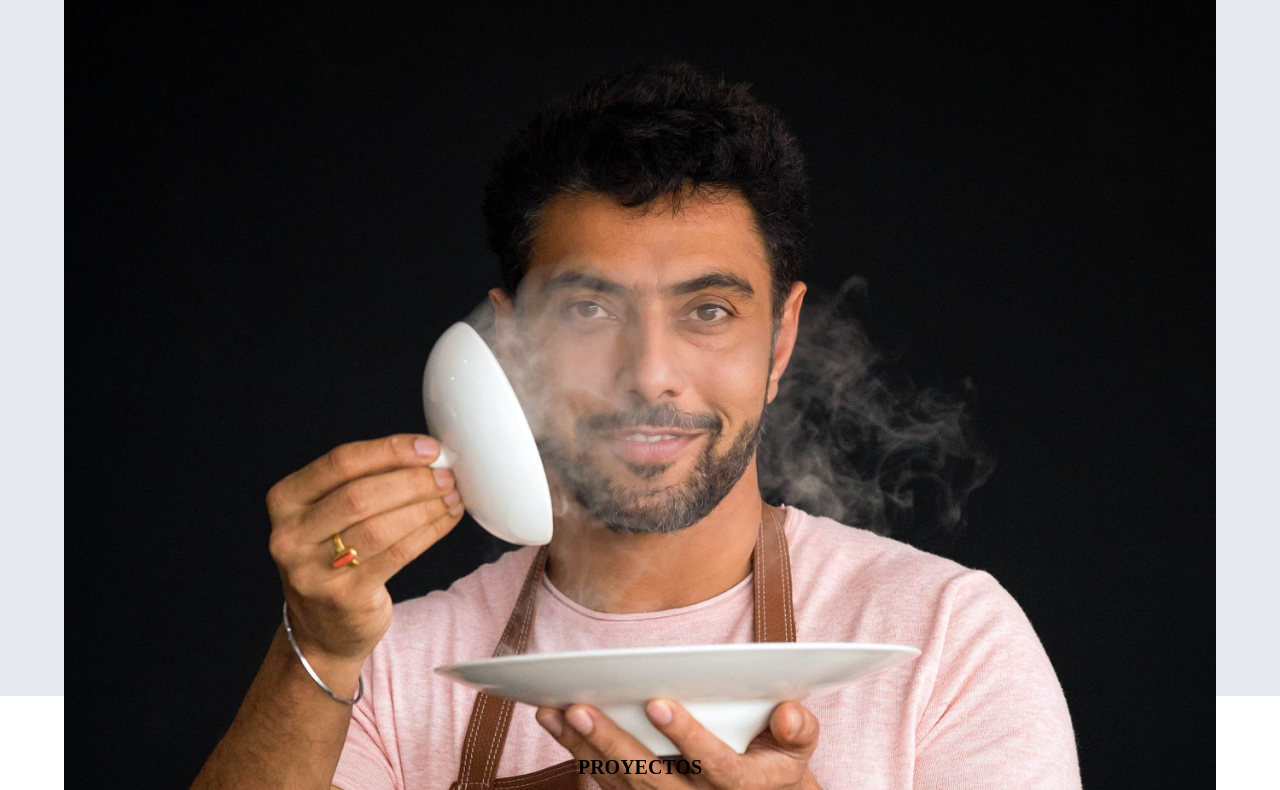
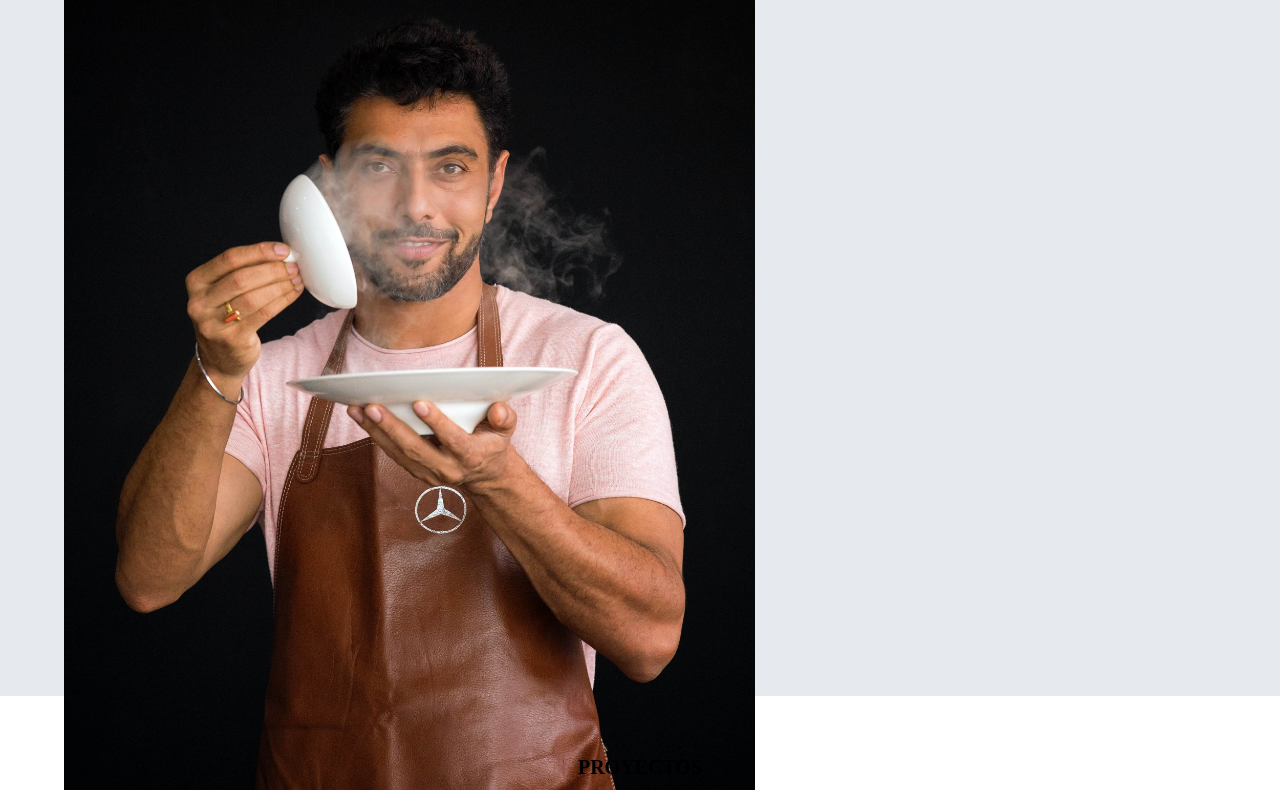
Before and after one commit to diegudeveloper/Proyecto13-Blog-Platzi, a plain HTML site: page perfil.html in a window 1280 px wide. Shown: the part 264-1054 px from the top of the page. Drawn offline with Linux system fonts and the light colour scheme.

Commit message:
configuracion modo ipad (imagen) perfil

```diff
--- a/SCSS/components/_perfil.SCSS
+++ b/SCSS/components/_perfil.SCSS
@@ -21,6 +21,9 @@
                     width: 100%;
                     max-width: 100%;
                     height: auto;
+                    @media only screen and (min-width: 768px) {
+                        width: 60%;
+                    }
                 }
             }
             .text-second {
```
Also changed, not shown: css/styles.css.
